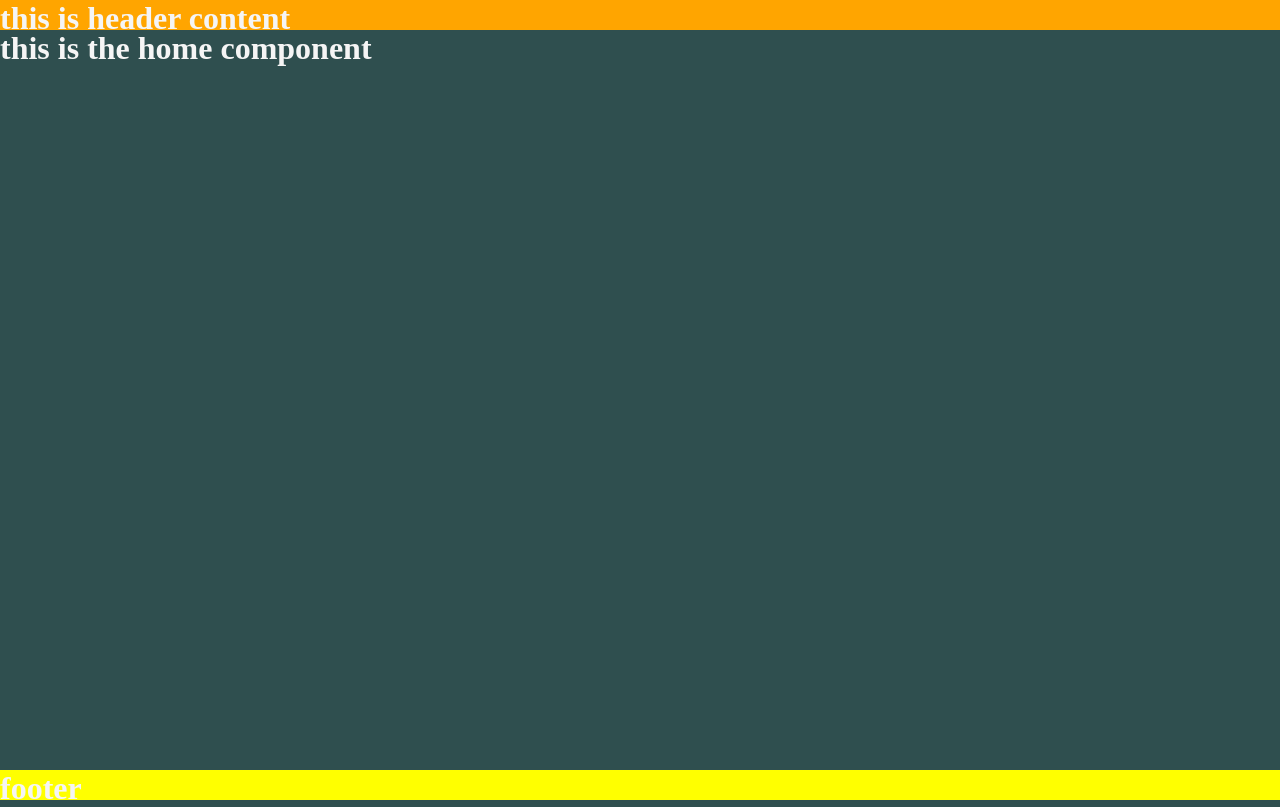
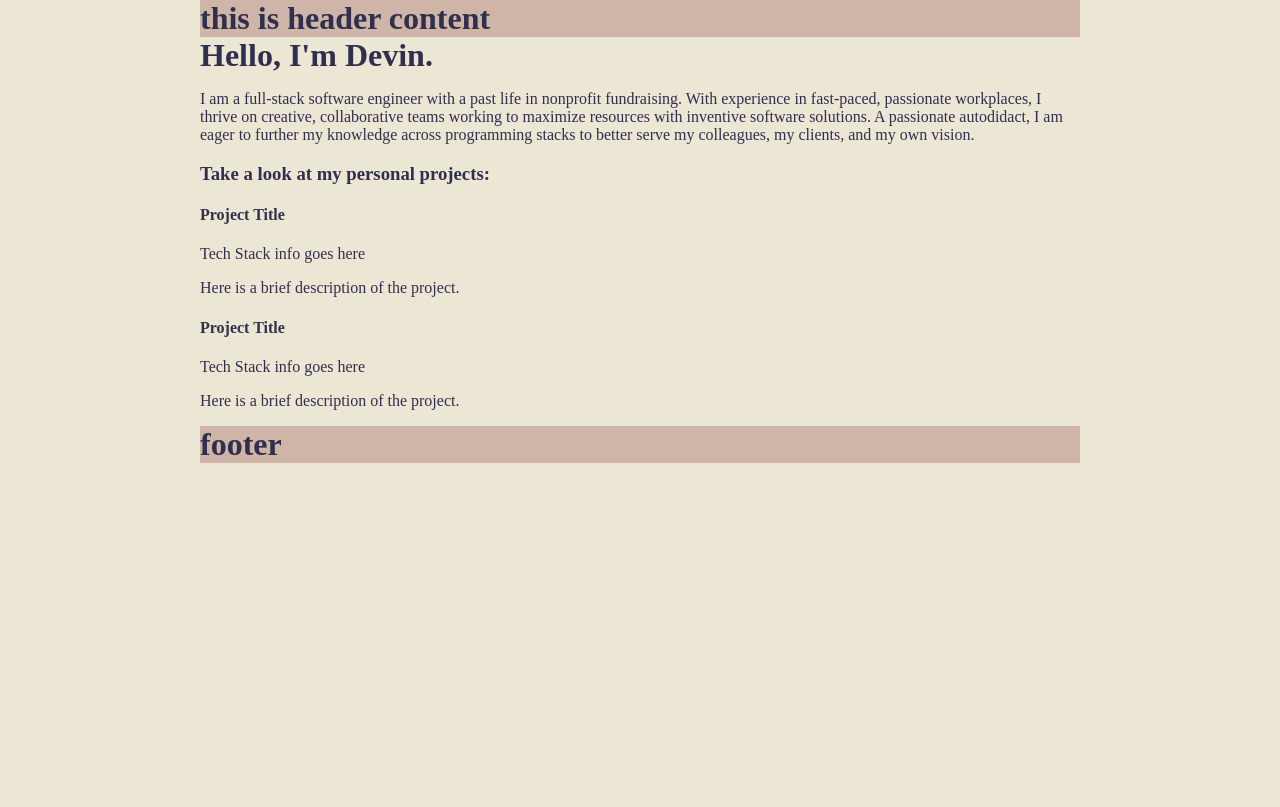
Before and after one commit to devinrbopp/personal-site, a React (Create React App) app: page / in a window 1280 px wide. Built offline with nearby package versions, Linux system fonts and the light colour scheme.

Commit message:
created project and projects components

```diff
--- a/src/App.css
+++ b/src/App.css
@@ -1,8 +1,7 @@
 body {
-  background: darkslategrey;
-  color: whitesmoke;
-  width: 100%;
-  margin: 0;
+  background: #ECE6D5;
+  color: #302F4D;
+  margin: 0 200px;
   padding: 0;
   display: flex;
   flex-direction: column;
@@ -11,22 +10,20 @@ body {
 
 .page-content {
   flex-grow: 1;
-  min-height: calc(100vh - 60px)
 }
 
 /* HEADER STYLING */
 
 #header {
-  background-color: orange;
+  background-color: #CEB5A7;
   width: 100%;
-  height: 30px;
+  margin: 0;
 }
 
 /* FOOTER STYLING */
 #footer {
-  background-color: yellow;
+  background-color: #CEB5A7;
   width: 100%;
-  height: 30px;
 }
 
 h1 {
--- a/src/components/Home.js
+++ b/src/components/Home.js
@@ -1,7 +1,11 @@
+import Projects from "./Projects"
+
 export default function Home(props) {
     return(
         <div className="page-content">
-            <h1>this is the home component</h1>
+            <h1>Hello, I'm Devin.</h1>
+            <p>I am a full-stack software engineer with a past life in nonprofit fundraising. With experience in fast-paced, passionate workplaces, I thrive on creative, collaborative teams working to maximize resources with inventive software solutions. A passionate autodidact, I am eager to further my knowledge across programming stacks to better serve my colleagues, my clients, and my own vision.</p>
+            <Projects />
         </div>
     )
 }
--- /dev/null
+++ b/src/components/Project.js
@@ -0,0 +1,9 @@
+export default function Project(props) {
+    return(
+        <div className='project-card'>
+            <h4>Project Title</h4>
+            <p className='project-tech-stack'>Tech Stack info goes here</p>
+            <p className='project-description'>Here is a brief description of the project.</p>
+        </div>
+    )
+}
--- /dev/null
+++ b/src/components/Projects.js
@@ -0,0 +1,11 @@
+import Project from "./Project"
+
+export default function Projects() {
+    return(
+        <div id='projects'>
+            <h3>Take a look at my personal projects:</h3>
+            <Project />
+            <Project />
+        </div>
+    )
+}
```
